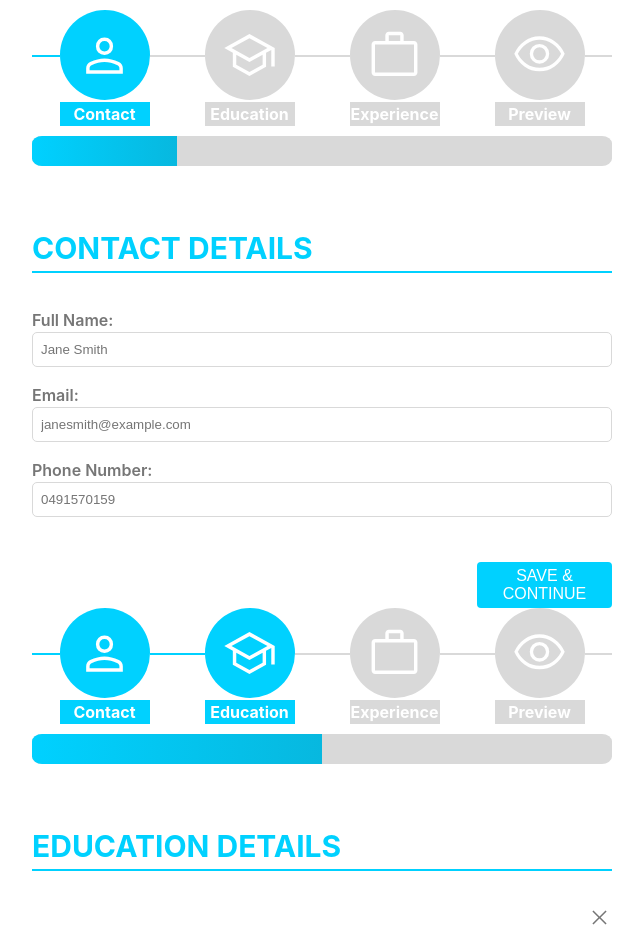
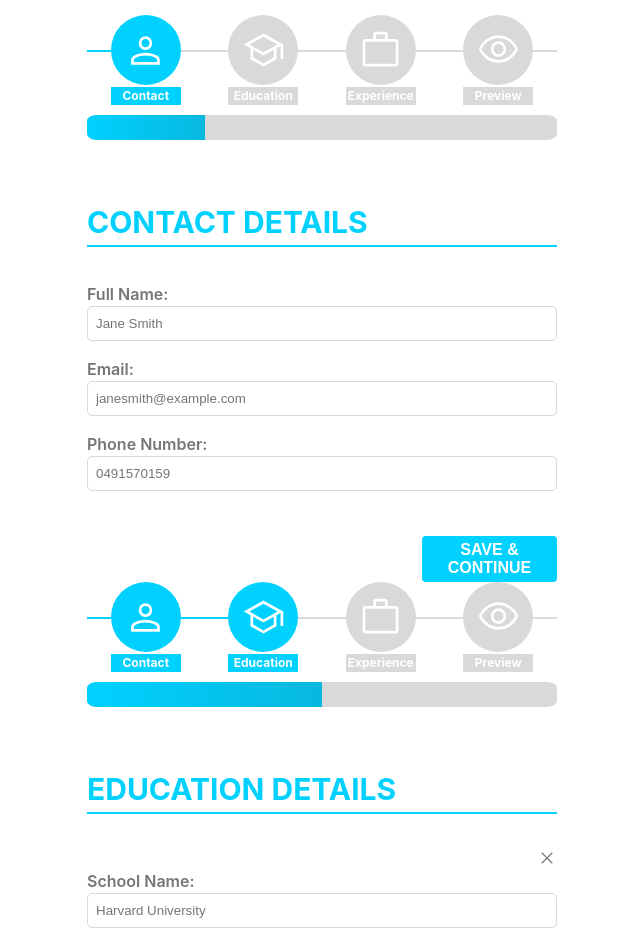
Before and after one commit to smyler3/swiftly-cv, a React (Vite) app: page / in a window 1280 px wide. Shown: the top 935 px of the page, without its empty margins (318-961 px from the left). Built offline with nearby package versions, Linux system fonts and the light colour scheme.

Commit message:
clean: adjust page styling values and remove non-mobile layouts

```diff
--- a/src/App.css
+++ b/src/App.css
@@ -5,9 +5,9 @@
     justify-content: center;
 
     width: 100vw;
-    max-width: 600px;
+    max-width: 500px;
     margin: 0 auto;
-    padding: 10px;
+    padding: 15px;
     text-align: center;
 }
 
--- a/src/styles/FormWrapper.css
+++ b/src/styles/FormWrapper.css
@@ -12,7 +12,7 @@
 .deleteable-form-wrapper {
     margin-bottom: 30px;
 
-    padding-bottom: 25px;
+    padding-bottom: 20px;
     border-bottom: 2px dashed var(--dark-grey);
 }
 
@@ -22,8 +22,8 @@
     justify-content: center;
     align-self: self-end;
 
-    height: 25px;
-    width: 25px;
+    height: 20px;
+    width: 20px;
 }
 
 .del-form-btn {
@@ -53,9 +53,6 @@
 }
 
 label {
-    display: block;
-
-    text-align: left;
     font-size: 16px;
     font-weight: 600;
     color: var(--dark-grey);
--- a/src/styles/NavigationButtons.css
+++ b/src/styles/NavigationButtons.css
@@ -10,6 +10,7 @@
 
 .nav-btn {
     font-size: 16px;
+    font-weight: 750;
 }
 
 .back-btn {
--- a/src/styles/ProgressTracker.css
+++ b/src/styles/ProgressTracker.css
@@ -128,24 +128,6 @@
     }
 
     .progress-bar {
-        height: 20px;
+        height: 25px;
     }
 }
-
-
-/* Non-Mobile Devices */
-@media screen and (min-width: 501px) {
-    .step-icon,
-    .step-label {
-        width: 99%;
-        max-width: 90px;
-    }
-
-    .step-label {
-        font-size: 12pt;
-    }
-
-    .progress-bar {
-        height: 30px;
-    }
-}
```
